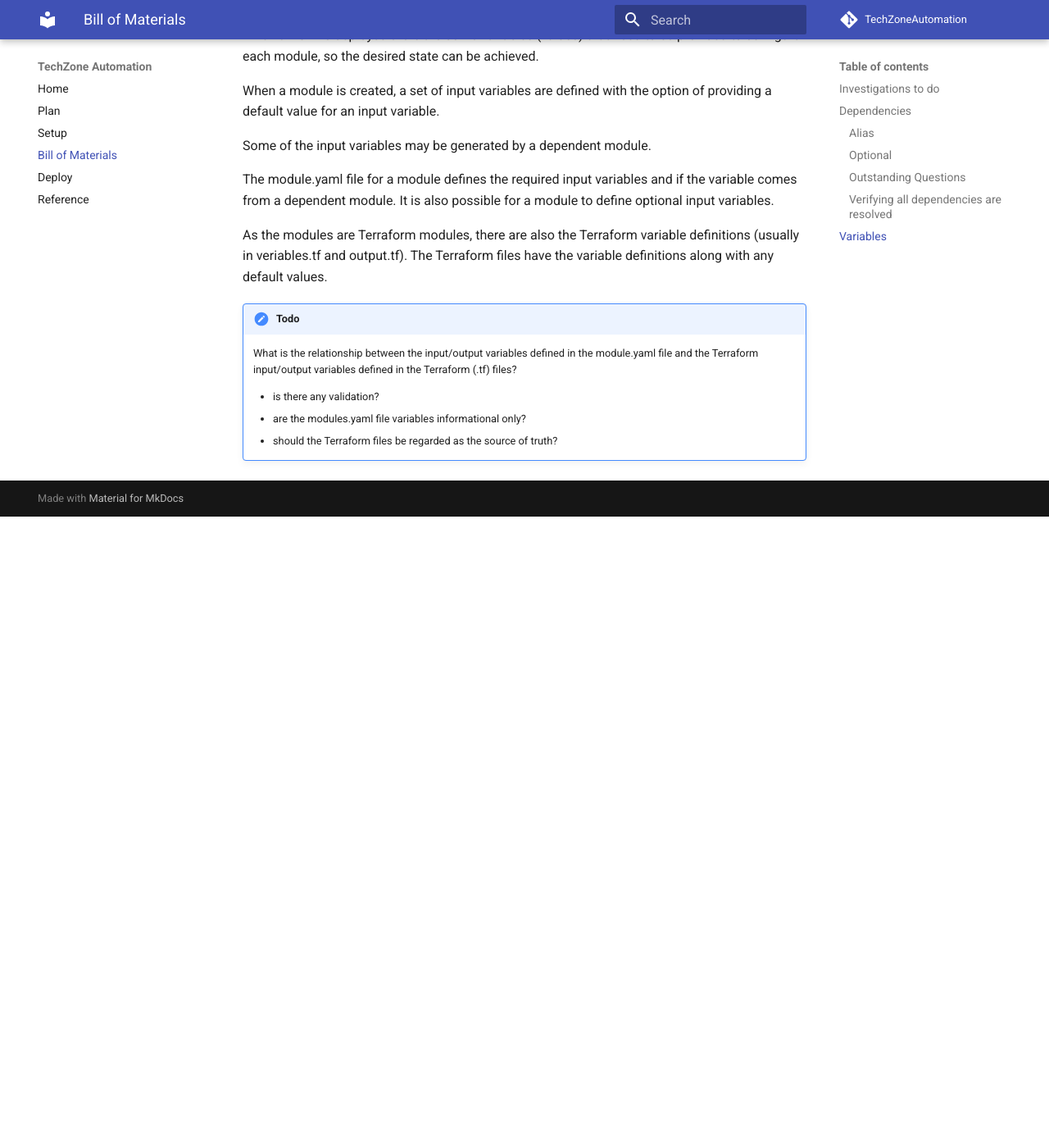
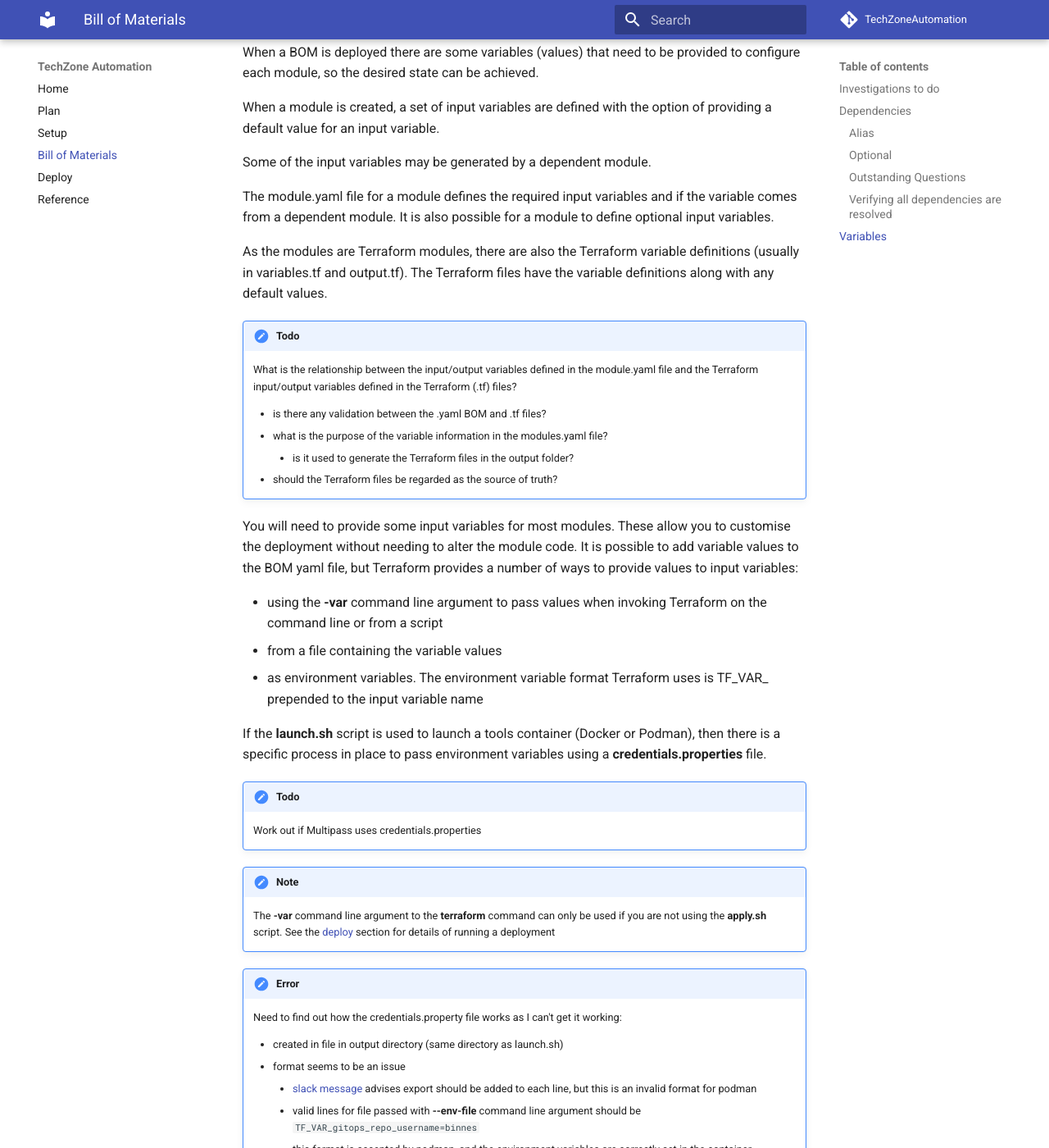
Before and after one commit to binnes/TechZoneAutomation, an MkDocs documentation site: the page built from docs/bom.md, in a window 1280 px wide and 1400 px high, scrolled down 2394 px. Shown: the whole window at 82% size. Built offline with MkDocs 1.6.1 and Material for MkDocs 9.7.7, drawn with Linux system fonts in a browser that asks for light colours; comment, search, counter and statistics services are not loaded; before the commit the page ends 3024 px from its top, so only the background shows below that; some of the changed text lies outside the part shown.

Commit message:
BOM updates

```diff
--- a/docs/bom.md
+++ b/docs/bom.md
@@ -37,7 +37,7 @@ Some dependencies can be specified as optional.  This is where a module may be a
 !!!Todo
     -   In the module.yaml what are the **refs** and **interface** properties used for?
         -   What does it mean when a dependency has multiple refs (e.g. [artifactory](https://github.com/cloud-native-toolkit/terraform-tools-artifactory/blob/main/module.yaml))?
-    -   How does the **platform** property work - any implications/restrictions or is this a testing statement?
+    -   How does the **platform** property work - any implications/restrictions or is this a testing statement or is there logic in the iascable tool which checks all modules support the deployed platform?
 
     How are dependencies resolved?
 
@@ -69,11 +69,50 @@ Some of the input variables may be generated by a dependent module.
 
 The module.yaml file for a module defines the required input variables and if the variable comes from a dependent module.  It is also possible for a module to define optional input variables.
 
-As the modules are Terraform modules, there are also the Terraform variable definitions (usually in veriables.tf and output.tf).  The Terraform files have the variable definitions along with any default values.
+As the modules are Terraform modules, there are also the Terraform variable definitions (usually in variables.tf and output.tf).  The Terraform files have the variable definitions along with any default values.
 
 !!!Todo
     What is the relationship between the input/output variables defined in the module.yaml file and the Terraform input/output variables defined in the Terraform (.tf) files?
 
-    -   is there any validation?
-    -   are the modules.yaml file variables informational only?
+    -   is there any validation between the .yaml BOM and .tf files?
+    -   what is the purpose of the variable information in the modules.yaml file?
+        -   is it used to generate the Terraform files in the output folder?
     -   should the Terraform files be regarded as the source of truth?
+
+You will need to provide some input variables for most modules.  These allow you to customise the deployment without needing to alter the module code.  It is possible to add variable values to the BOM yaml file, but Terraform provides a number of ways to provide values to input variables:
+
+-   using the **-var** command line argument to pass values when invoking Terraform on the command line or from a script
+-   from a file containing the variable values
+-   as environment variables.  The environment variable format Terraform uses is TF_VAR_ prepended to the input variable name
+
+If the **launch.sh** script is used to launch a tools container (Docker or Podman), then there is a specific process in place to pass environment variables using a **credentials.properties** file.
+
+!!!Todo
+    Work out if Multipass uses credentials.properties
+
+!!!Note
+    The **-var** command line argument to the **terraform** command can only be used if you are not using the **apply.sh** script.  See the [deploy](deploy.md) section for details of running a deployment
+
+!!!Error
+    Need to find out how the credentials.property file works as I can't get it working:
+
+    -   created in file in output directory (same directory as launch.sh)
+    -   format seems to be an issue
+        -   [slack message](https://ibm-cloud.slack.com/archives/C039DRPL77U/p1660674488382209) advises export should be added to each line, but this is an invalid format for podman
+        -   valid lines for file passed with **--env-file** command line argument should be `TF_VAR_gitops_repo_username=binnes`
+        -   this format is accepted by podman, and the environment variables are correctly set in the container
+        -   the value for the variable is not prompted, so seems to indicate that the environment variables are being used but the values that appear in the variables.yaml file are not correct: `value: TF_VAR_gitops_repo_username=binnes`
+    -   runtime information (Intel Mac, MacOS 12.5.1, iascable 2.15.1, cli-tools container v1.2 )
+
+!!!Todo
+    what is the preferred/opinionated way to pass variables into the deploy process?
+
+    -   in the BOM
+    -   a variables file
+    -   environment variables
+    -   how are sensitive credentials supposed to be managed?
+
+!!!Todo
+    workout what the apply.sh script does with the variables.yaml and terraform/terraform.tfvars files.  They are backed up by the script
+
+If variables are not passed into the deploy and no default value has been defined, then you will be prompted to provide the values at deploy time
```
